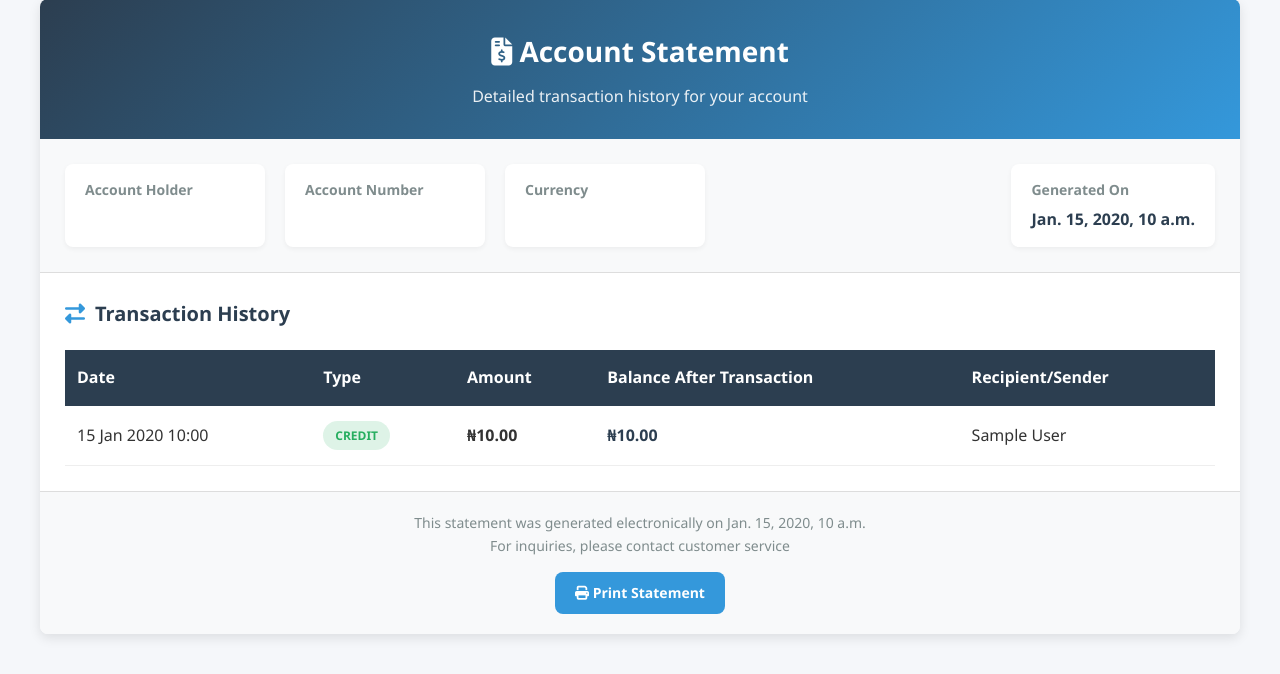
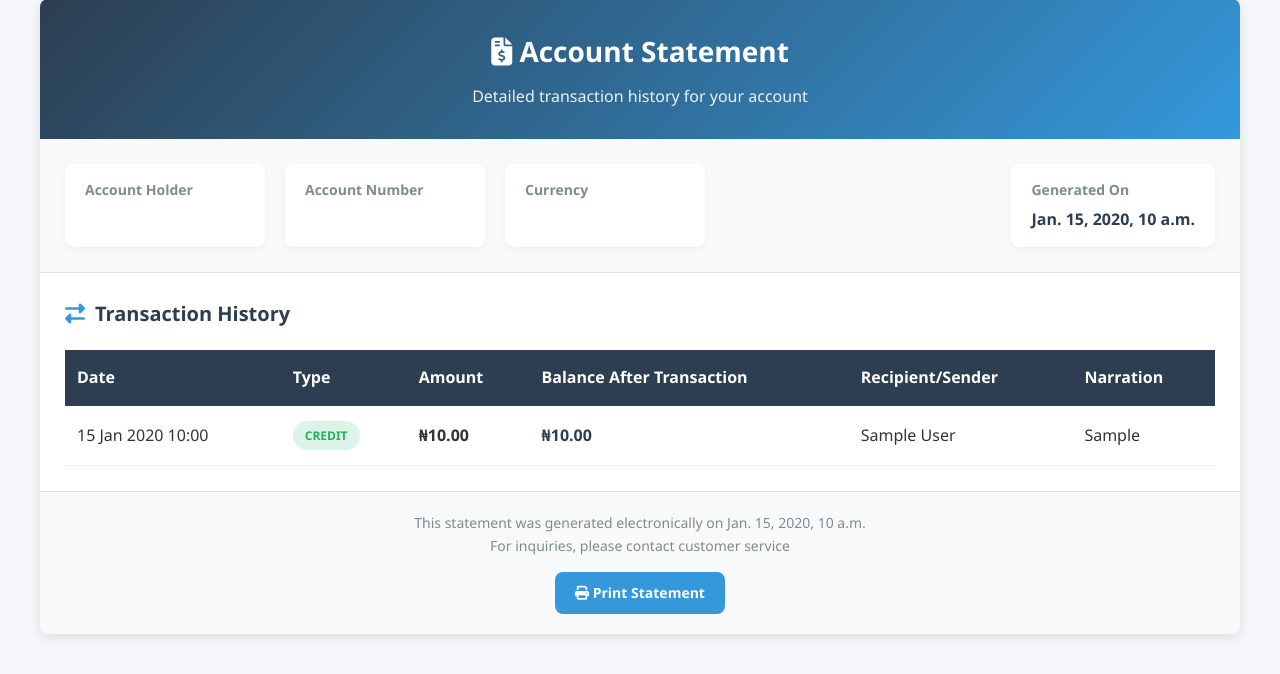
Before and after one commit to Pure-coder007/LumiPay, a Django app: template accounts/templates/accounts/statement.html in a window 1280 px wide. Shown: the part 21-695 px from the top of the page. Run offline with Django 5.2, Linux system fonts and the light colour scheme; tables that the repository leaves empty hold one stand-in row (values such as "Sample post"); the template is opened without the code that fills it: values that come from a table or form of the project are taken from there, most other values are stand-ins (such as "Sample title", 1, 10 or a date in 2020); parts of the project's set-up code (start-up, migrations or seed data) failed here and were passed over.

Commit message:
Add narration column to statement table
Introduces a new 'Narration' column in the account statement table to display transaction narrations for each entry.

```diff
--- a/accounts/templates/accounts/statement.html
+++ b/accounts/templates/accounts/statement.html
@@ -281,6 +281,7 @@
             <th>Amount</th>
             <th>Balance After Transaction</th>
             <th>Recipient/Sender</th>
+            <th>Narration</th>
           </tr>
         </thead>
         <tbody>
@@ -303,6 +304,7 @@
                 {{ txn.sender.first_name }} {{ txn.sender.last_name }}
               {% endif %}
             </td>
+            <td>{{ txn.narration }}</td>
           </tr>
           {% endfor %}
         </tbody>
```
